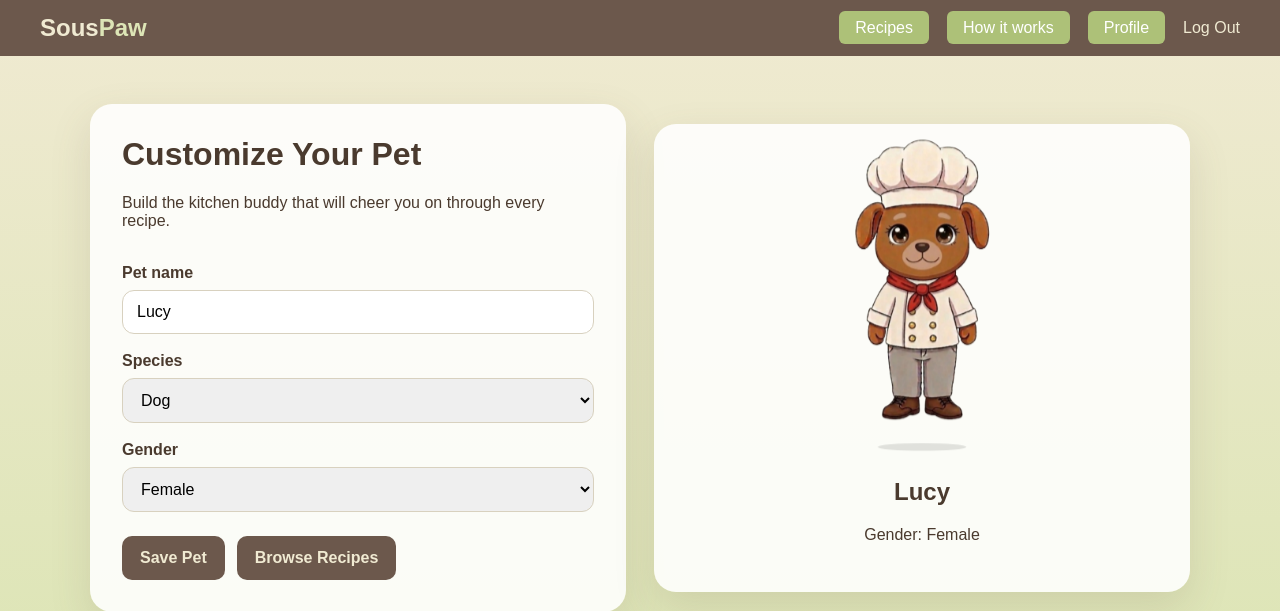
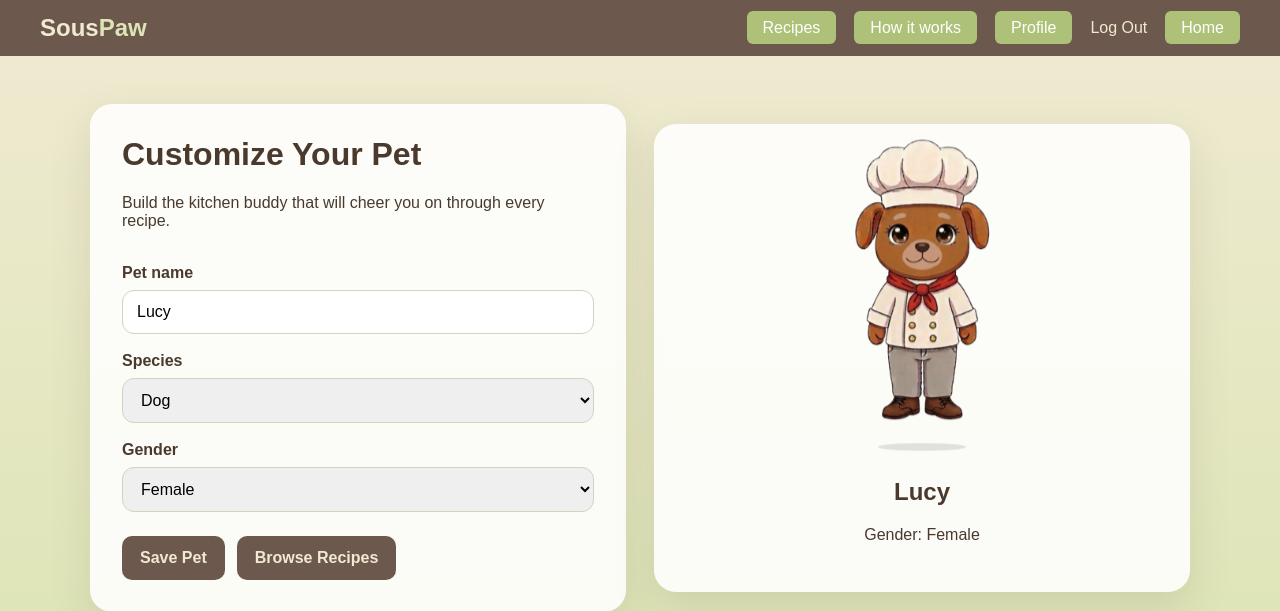
Before and after one commit to SWE-Group-1-2026/SWE_Project, a Django app: page /pet/ in a window 1280 px wide. Shown: the top 611 px of the page. Run offline with Django 4.2, Linux system fonts and the light colour scheme; a user stored in the database is signed in; data comes from the database, SQL or seed files in the repository.

Commit message:
Update main.html adding home option

```diff
--- a/SWE_Project/recipes/templates/main.html
+++ b/SWE_Project/recipes/templates/main.html
@@ -20,6 +20,7 @@
           <button type="submit" class="nav-button">Log Out</button>
         </form>
       </li>
+      <li><a href="{% url 'home' %}" class="navbar-cta">Home</a></li>
     </ul>
   </nav>
 
```
